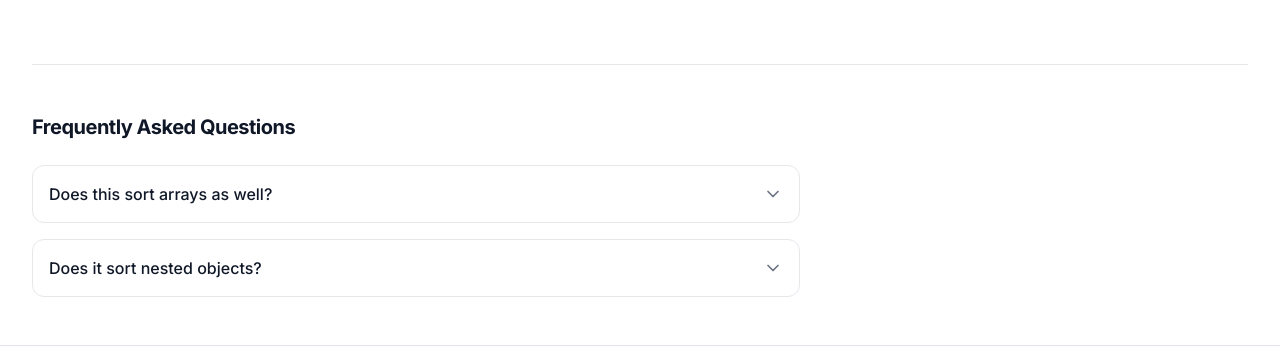
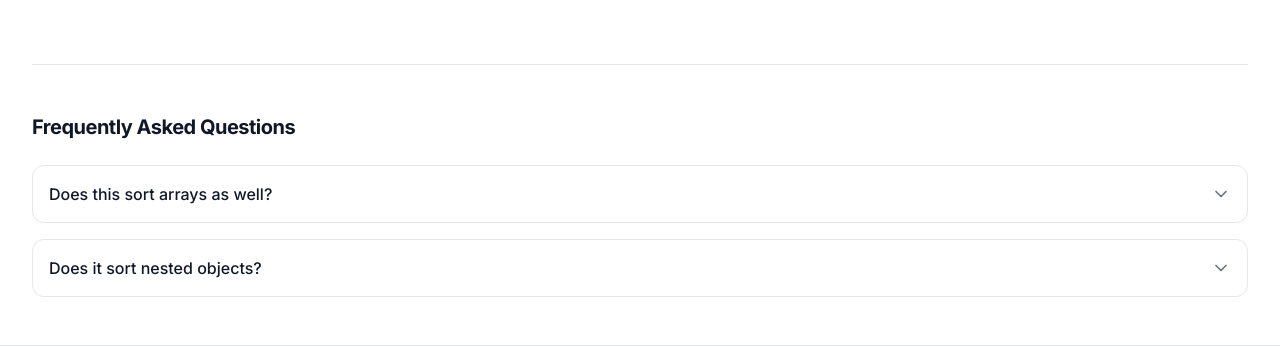
Before and after one commit to sunnytran123/json-toolkit, a Next.js app: page /json-sorter in a window 1280 px wide. Shown: the part 1088-1435 px from the top of the page. Built offline with nearby package versions, Linux system fonts and the light colour scheme.

Commit message:
style: make FAQ full width and normalize guide paragraphs

```diff
--- a/components/content/FAQ.tsx
+++ b/components/content/FAQ.tsx
@@ -17,7 +17,7 @@
       <h2 className="text-xl font-bold tracking-tight text-gray-900 dark:text-white mb-6">
         Frequently Asked Questions
       </h2>
-      <div className="space-y-4 max-w-3xl">
+      <div className="space-y-4">
         {items.map((item, i) => (
           <details
             key={i}
```
